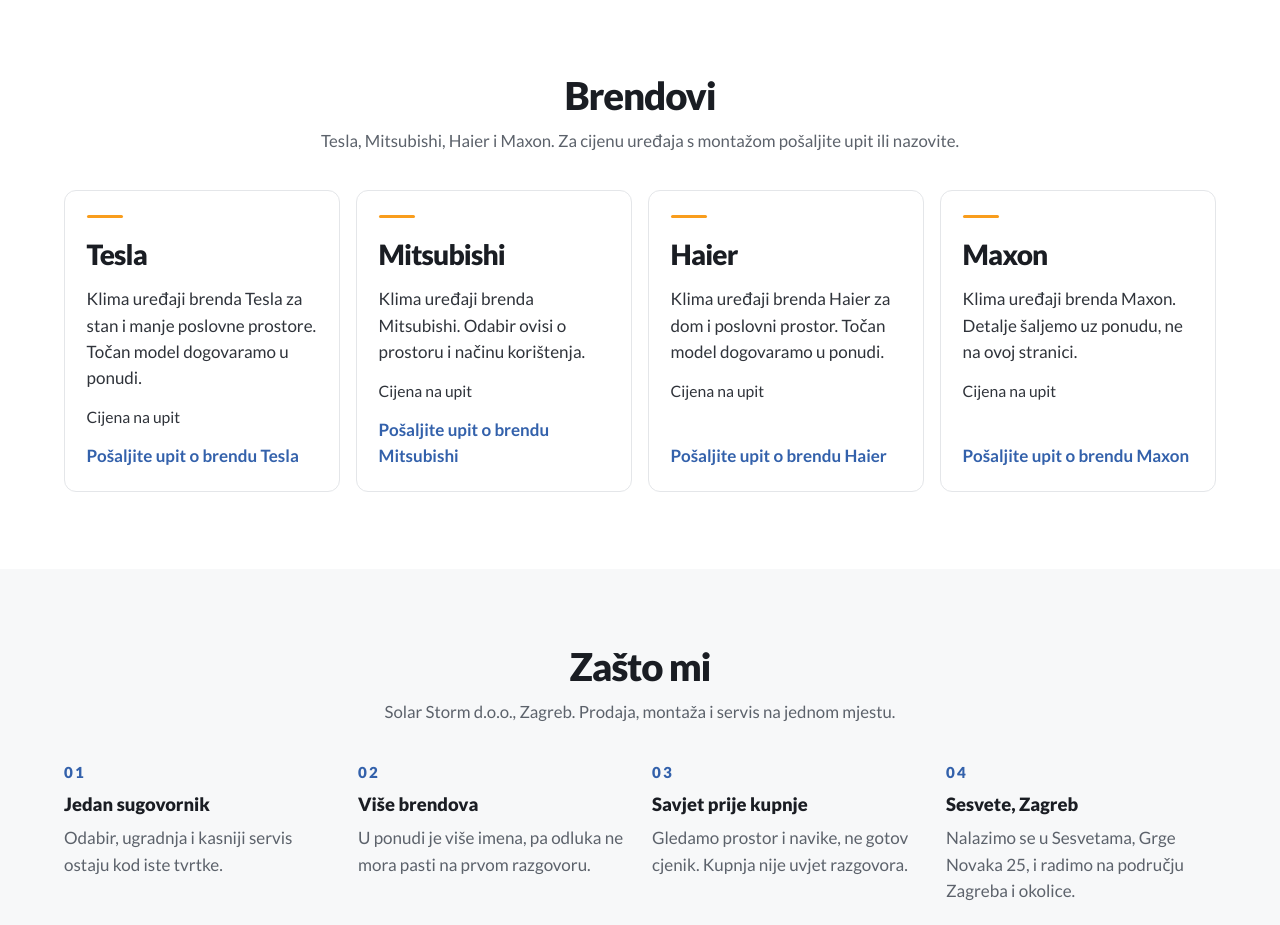
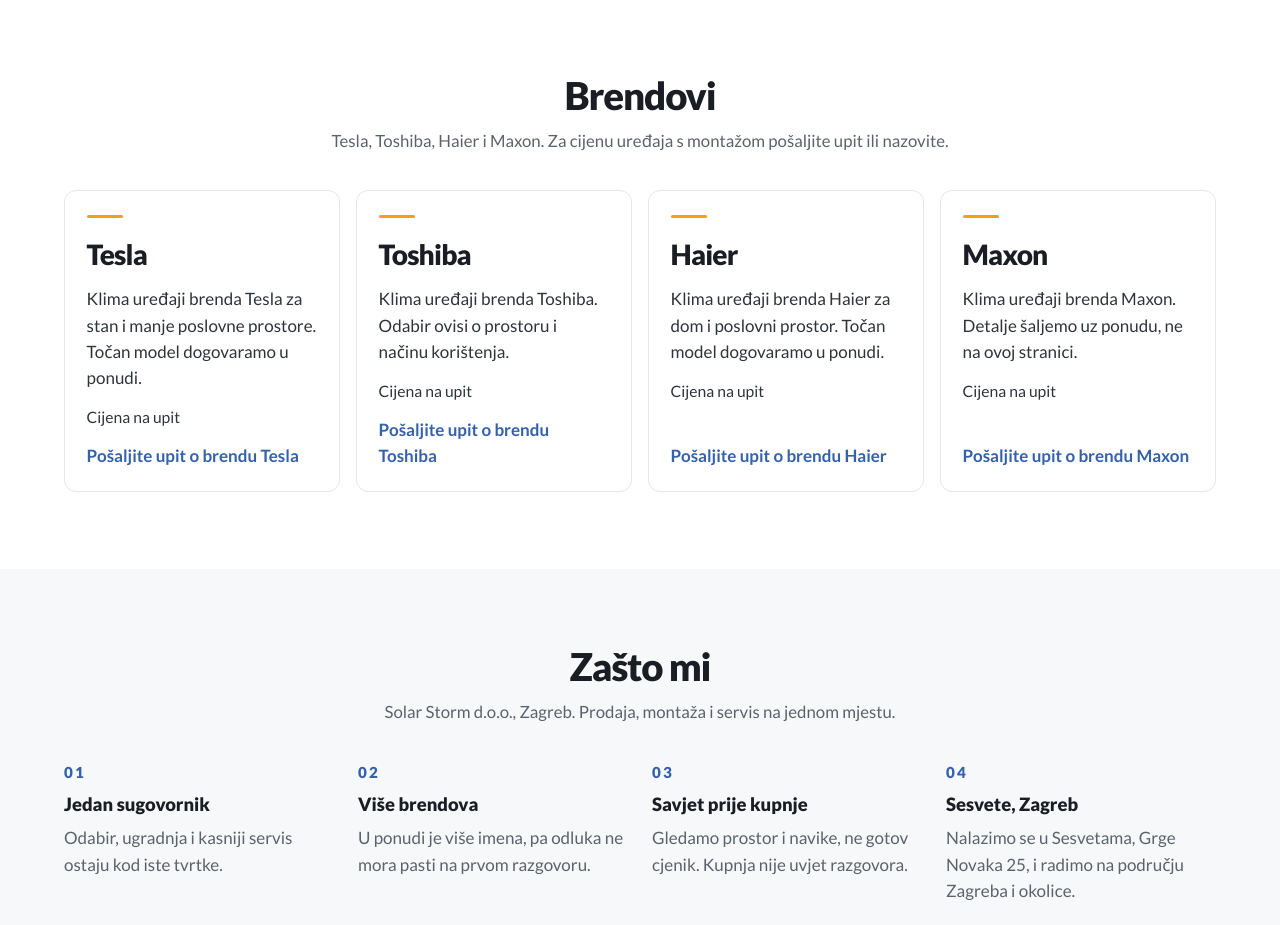
Before and after one commit to damirodalj-ops/solarstorm-klime, a plain HTML site: page index.html in a window 1280 px wide. Shown: the part 2463-3388 px from the top of the page. Drawn offline with Linux system fonts and the light colour scheme.

Commit message:
Mitsubishi zamijenjen s Toshiba

```diff
--- a/index.html
+++ b/index.html
@@ -4,7 +4,7 @@
   <meta charset="utf-8">
   <meta name="viewport" content="width=device-width, initial-scale=1">
   <title>Solar Storm — prodaja i montaža klima uređaja | Zagreb</title>
-  <meta name="description" content="Solar Storm d.o.o. iz Zagreba prodaje, montira i servisira klima uređaje. Tesla, Mitsubishi, Haier i Maxon. Zatražite ponudu.">
+  <meta name="description" content="Solar Storm d.o.o. iz Zagreba prodaje, montira i servisira klima uređaje. Tesla, Toshiba, Haier i Maxon. Zatražite ponudu.">
   <meta name="theme-color" content="#3361ab">
   <link rel="icon" href="favicon.svg" type="image/svg+xml">
   <link rel="stylesheet" href="css/styles.css">
@@ -178,7 +178,7 @@
       <div class="container">
         <div class="section__head">
           <h2 id="brendovi-naslov">Brendovi</h2>
-          <p>Tesla, Mitsubishi, Haier i Maxon. Za cijenu uređaja s montažom pošaljite upit ili nazovite.</p>
+          <p>Tesla, Toshiba, Haier i Maxon. Za cijenu uređaja s montažom pošaljite upit ili nazovite.</p>
         </div>
         <div class="brands">
           <article class="brand-card" data-brand="tesla">
@@ -188,12 +188,12 @@
             <p class="brand-card__price">Cijena na upit</p>
             <a class="link" href="#kontakt" data-tema="Prodaja">Pošaljite upit o brendu Tesla</a>
           </article>
-          <article class="brand-card" data-brand="mitsubishi">
+          <article class="brand-card" data-brand="toshiba">
             <span class="brand-card__rule" aria-hidden="true"></span>
-            <h3>Mitsubishi</h3>
-            <p>Klima uređaji brenda Mitsubishi. Odabir ovisi o prostoru i načinu korištenja.</p>
+            <h3>Toshiba</h3>
+            <p>Klima uređaji brenda Toshiba. Odabir ovisi o prostoru i načinu korištenja.</p>
             <p class="brand-card__price">Cijena na upit</p>
-            <a class="link" href="#kontakt" data-tema="Prodaja">Pošaljite upit o brendu Mitsubishi</a>
+            <a class="link" href="#kontakt" data-tema="Prodaja">Pošaljite upit o brendu Toshiba</a>
           </article>
           <article class="brand-card" data-brand="haier">
             <span class="brand-card__rule" aria-hidden="true"></span>
```
Also changed, not shown: 1 other file.
